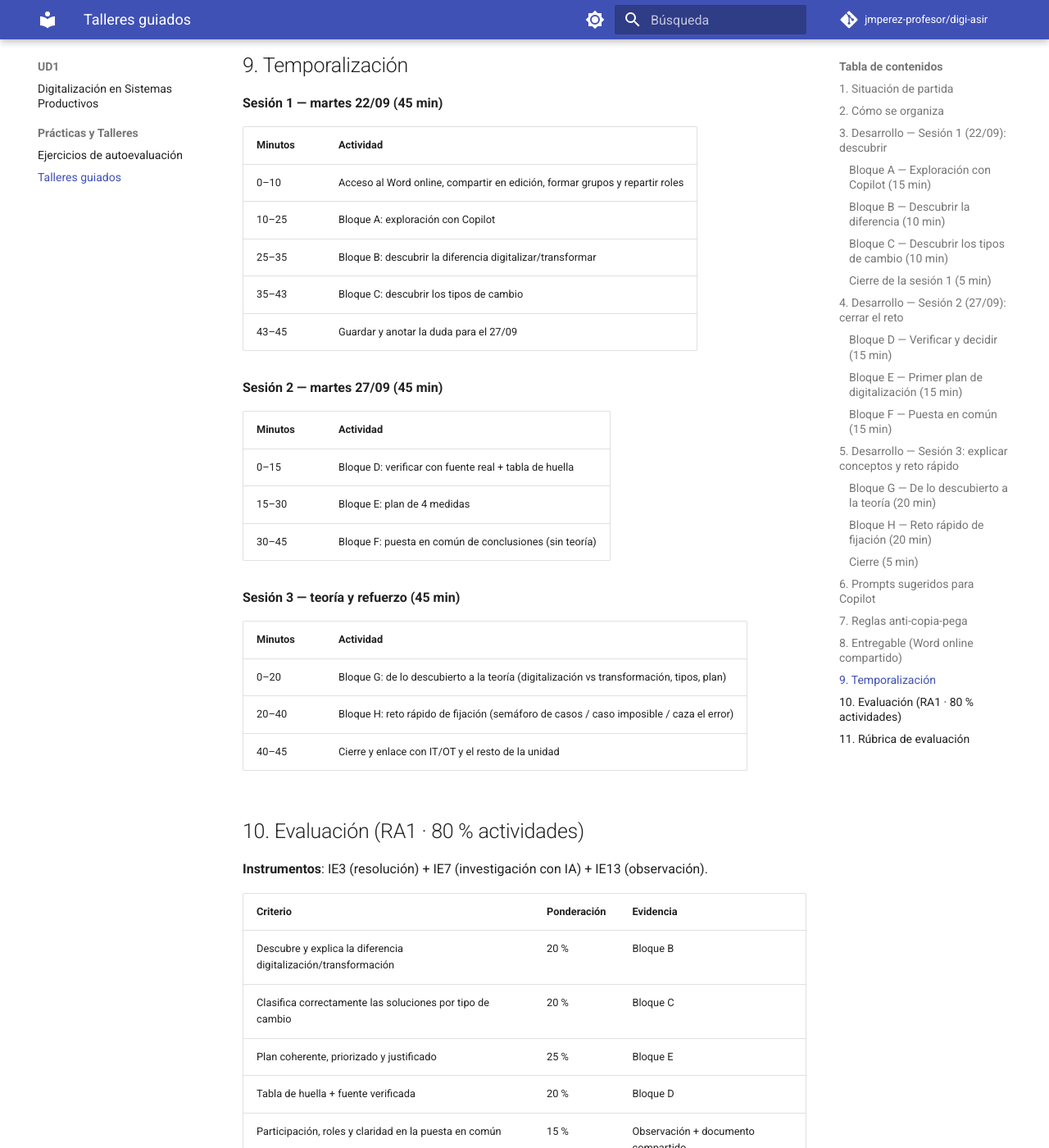
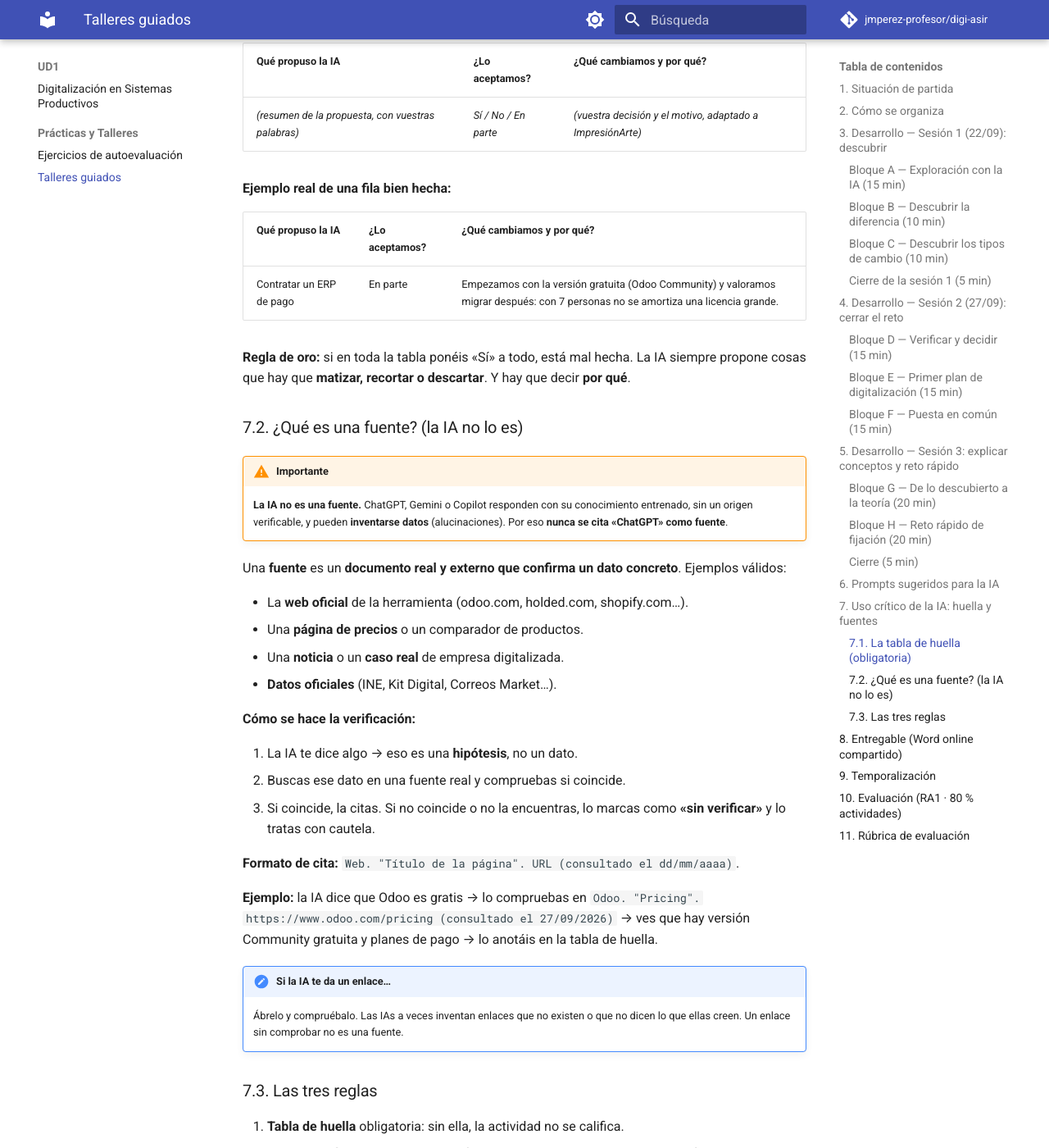
Before and after one commit to jmperez-profesor/digi-asir, an MkDocs documentation site: the page built from docs/practicas/UD1/index.md, in a window 1280 px wide and 1400 px high, scrolled down 4593 px. Shown: the whole window at 82% size. Built offline with MkDocs 1.6.1 and Material for MkDocs 9.7.7, drawn with Linux system fonts in a browser that asks for light colours; comment, search, counter and statistics services are not loaded; some of the changed text lies outside the part shown.

Commit message:
fix(UD1): usar IA disponible (ChatGPT/Gemini/Copilot), aclarar tabla de huella y qué es una fuente (la IA no lo es)

```diff
--- a/docs/practicas/UD1/index.md
+++ b/docs/practicas/UD1/index.md
@@ -5,11 +5,14 @@
     Listo para compartir por Teams/OneDrive y que cada grupo lo rellene en edición.
 
 > **Metodología**: Aprendizaje Basado en Descubrimiento (ABD). **No se ha visto teoría**: el alumnado construye los conceptos investigando con IA y los pone en común después.
-> **Herramientas**: Microsoft Copilot + documento de Word online compartido en edición con el grupo y con el profesor.
+> **Herramientas**: **una IA generativa** (ChatGPT, Gemini o Copilot — la que tenga disponible cada grupo) + documento de Word online compartido en edición con el grupo y con el profesor.
 > **Secuencia**: 22/09 exploración · 27/09 cierre del reto · S3 teoría y actividad rápida.
 
 !!! question "¿Por qué dos sesiones para el reto y una tercera de teoría?"
-    Con 45 min, entre acceder al Word, compartirlo en edición y abrir Copilot se van ~10 min. Quedan 30–35 min reales: suficientes para **explorar y empezar** (22/09) y para **cerrar y compartir** (27/09), pero no para descubrir, contrastar, redactar, exponer *y además* formalizar la teoría. Por eso la S3 se reserva a **poner nombre a lo descubierto** con una actividad rápida de refuerzo. Intentarlo todo en un día obliga a correr y convierte el descubrimiento en copia-pega.
+    Con 45 min, entre acceder al Word, compartirlo en edición y abrir la IA se van ~10 min. Quedan 30–35 min reales: suficientes para **explorar y empezar** (22/09) y para **cerrar y compartir** (27/09), pero no para descubrir, contrastar, redactar, exponer *y además* formalizar la teoría. Por eso la S3 se reserva a **poner nombre a lo descubierto** con una actividad rápida de refuerzo. Intentarlo todo en un día obliga a correr y convierte el descubrimiento en copia-pega.
+
+!!! info "Nota: cada grupo usa la IA que pueda"
+    No todos los alumnos tienen el mismo acceso a Copilot que el profesorado. Está permitido usar **ChatGPT, Gemini o Copilot** (la que esté disponible), indicando en el documento **cuál se ha usado**. Las reglas de uso crítico son las mismas para todas.
 
 ## 1. Situación de partida
 
@@ -26,7 +29,7 @@ Sara y Samuel dirigen el único taller de impresión textil de su localidad (7 p
 | Rol | Función |
 |---|---|
 | **Coordinador/a** | Controla el tiempo y que todas las preguntas queden respondidas |
-| **Piloto de Copilot** | Escribe los prompts y pega las respuestas en el documento |
+| **Piloto de IA** | Escribe los prompts y pega las respuestas en el documento |
 | **Analista** | Decide qué respuestas de la IA son válidas y rellena la tabla de huella |
 | **Portavoz** | Presenta las conclusiones en la puesta en común del 27/09 |
 
@@ -34,15 +37,15 @@ Sara y Samuel dirigen el único taller de impresión textil de su localidad (7 p
 
 > Objetivo: entender el problema de ImpresiónArte y empezar a descubrir, sin teoría, qué soluciones existen y de qué tipo son.
 
-### Bloque A — Exploración con Copilot (15 min)
+### Bloque A — Exploración con la IA (15 min)
 
-1. Abrid Copilot y pedidle que analice el caso de ImpresiónArte.
+1. Abrid vuestra IA (ChatGPT, Gemini o Copilot) y pedidle que analice el caso de ImpresiónArte.
 2. Preguntadle **qué problemas concretos** tiene el taller y **qué soluciones** propone.
 3. Volcad las 5 ideas que os parezcan más importantes en la tabla del documento.
 
 ### Bloque B — Descubrir la diferencia (10 min)
 
-Preguntad a Copilot: *«¿Qué diferencia hay entre digitalizar y transformar digitalmente?»* y responded en el documento con vuestras palabras:
+Preguntad a la IA: *«¿Qué diferencia hay entre digitalizar y transformar digitalmente?»* y responded en el documento con vuestras palabras:
 
 - ¿Escanear las facturas en papel es digitalizar o transformar? ¿Por qué?
 - ¿Abrir una tienda online que se conecta sola con el inventario es digitalizar o transformar? ¿Por qué?
@@ -50,7 +53,7 @@ Preguntad a Copilot: *«¿Qué diferencia hay entre digitalizar y transformar di
 
 ### Bloque C — Descubrir los tipos de cambio (10 min)
 
-Preguntad a Copilot *«¿Qué tipos de transformación digital existen?»* y clasificad las soluciones del Bloque A según el tipo de cambio que suponen. Rellenad la tabla.
+Preguntad a la IA *«¿Qué tipos de transformación digital existen?»* y clasificad las soluciones del Bloque A según el tipo de cambio que suponen. Rellenad la tabla.
 
 ### Cierre de la sesión 1 (5 min)
 
@@ -62,8 +65,8 @@ Cada grupo guarda el documento (queda en la nube, compartido) y anota **una duda
 
 ### Bloque D — Verificar y decidir (15 min)
 
-1. Elegid **una afirmación de Copilot** (un precio, una herramienta, un dato) y **contrastadla** con una fuente real (web oficial, catálogo, noticia). Citad la fuente.
-2. Rellenad la **tabla de huella**: *qué dijo la IA / qué aceptamos / qué cambiamos y por qué*.
+1. Elegid **una afirmación de la IA** (un precio, una herramienta, un dato) y **contrastadla** con una fuente real (web oficial, catálogo, noticia). Citad la fuente (ver [§7.2](#72-que-es-una-fuente-la-ia-no-lo-es)).
+2. Rellenad la **tabla de huella** (ver [§7.1](#71-la-tabla-de-huella-obligatoria)).
 
 ### Bloque E — Primer plan de digitalización (15 min)
 
@@ -97,7 +100,7 @@ Actividad corta de refuerzo (una de estas, a elección del profesor):
 
 Síntesis oral: «¿Qué hemos descubierto? ¿Cómo lo llamamos ahora?». Se enlaza con el resto de la unidad (IT/OT, tecnologías en planta y negocio).
 
-## 6. Prompts sugeridos para Copilot
+## 6. Prompts sugeridos para la IA
 
 > **Prompt 1** — «Analiza este caso: un taller de impresión textil de 7 personas, sin web ni tienda online, gestión manual de pedidos e inventario, con caída de ventas desde 2020. ¿Qué problemas tiene y qué soluciones digitales propondrías?»
 
@@ -105,12 +108,60 @@ Síntesis oral: «¿Qué hemos descubierto? ¿Cómo lo llamamos ahora?». Se enl
 
 > **Prompt 3** — «¿Qué tipos de transformación digital existen? Clasifica estas soluciones [pegar las del Bloque A] según su tipo.»
 
-> **Prompt 4** — «¿Cuánto costaría aproximadamente [herramienta concreta] para una empresa de 7 personas? ¿Qué alternativa gratuita o barata hay?»
+> **Prompt 4** — «¿Cuánto costaría aproximadamente [herramienta concreta] para una empresa de 7 personas? ¿Qué alternativa gratuita o barata hay? Dame también la web oficial donde comprobarlo.»
 
-## 7. Reglas anti-copia-pega
+!!! tip "Truco"
+    Pídele siempre a la IA **de dónde sale el dato** («¿en qué web lo puedo comprobar?»). Así te da el punto de partida para verificar. Si no da ninguna referencia o inventa un enlace, ese dato es **poco fiable**.
+
+## 7. Uso crítico de la IA: huella y fuentes
+
+### 7.1. La tabla de huella (obligatoria)
+
+La **tabla de huella** es el registro de vuestro diálogo con la IA. No es un resumen de la respuesta: es la **memoria de vuestras decisiones**. Sirve para demostrar que la IA fue el punto de partida y que **vosotros decidisteis**.
+
+Tiene **tres columnas**:
+
+| Qué propuso la IA | ¿Lo aceptamos? | ¿Qué cambiamos y por qué? |
+|---|---|---|
+| *(resumen de la propuesta, con vuestras palabras)* | *Sí / No / En parte* | *(vuestra decisión y el motivo, adaptado a ImpresiónArte)* |
+
+**Ejemplo real de una fila bien hecha:**
+
+| Qué propuso la IA | ¿Lo aceptamos? | ¿Qué cambiamos y por qué? |
+|---|---|---|
+| Contratar un ERP de pago | En parte | Empezamos con la versión gratuita (Odoo Community) y valoramos migrar después: con 7 personas no se amortiza una licencia grande. |
+
+**Regla de oro:** si en toda la tabla ponéis «Sí» a todo, está mal hecha. La IA siempre propone cosas que hay que **matizar, recortar o descartar**. Y hay que decir **por qué**.
+
+### 7.2. ¿Qué es una fuente? (la IA no lo es)
+
+!!! warning "Importante"
+    **La IA no es una fuente.** ChatGPT, Gemini o Copilot responden con su conocimiento entrenado, sin un origen verificable, y pueden **inventarse datos** (alucinaciones). Por eso **nunca se cita «ChatGPT» como fuente**.
+
+Una **fuente** es un **documento real y externo que confirma un dato concreto**. Ejemplos válidos:
+
+- La **web oficial** de la herramienta (odoo.com, holded.com, shopify.com…).
+- Una **página de precios** o un comparador de productos.
+- Una **noticia** o un **caso real** de empresa digitalizada.
+- **Datos oficiales** (INE, Kit Digital, Correos Market…).
+
+**Cómo se hace la verificación:**
+
+1. La IA te dice algo → eso es una **hipótesis**, no un dato.
+2. Buscas ese dato en una fuente real y compruebas si coincide.
+3. Si coincide, la citas. Si no coincide o no la encuentras, lo marcas como **«sin verificar»** y lo tratas con cautela.
+
+**Formato de cita:** `Web. "Título de la página". URL (consultado el dd/mm/aaaa)`.
+
+**Ejemplo:** la IA dice que Odoo es gratis → lo compruebas en `Odoo. "Pricing". https://www.odoo.com/pricing (consultado el 27/09/2026)` → ves que hay versión Community gratuita y planes de pago → lo anotáis en la tabla de huella.
+
+!!! note "Si la IA te da un enlace…"
+    Ábrelo y compruébalo. Las IAs a veces inventan enlaces que no existen o que no dicen lo que ellas creen. Un enlace sin comprobar no es una fuente.
+
+### 7.3. Las tres reglas
 
 1. **Tabla de huella** obligatoria: sin ella, la actividad no se califica.
-2. **Fuente verificada**: al menos una afirmación de Copilot contrastada con una fuente real y citada.
+2. **Fuente verificada**: al menos una afirmación de la IA contrastada con una fuente real y citada.
 3. La IA **propone**; el grupo **decide y justifica** con sus palabras.
 
 ## 8. Entregable (Word online compartido)
@@ -131,7 +182,7 @@ Un único documento por grupo con:
 | Minutos | Actividad |
 |---|---|
 | 0–10 | Acceso al Word online, compartir en edición, formar grupos y repartir roles |
-| 10–25 | Bloque A: exploración con Copilot |
+| 10–25 | Bloque A: exploración con la IA |
 | 25–35 | Bloque B: descubrir la diferencia digitalizar/transformar |
 | 35–43 | Bloque C: descubrir los tipos de cambio |
 | 43–45 | Guardar y anotar la duda para el 27/09 |
```
Also changed, not shown: legislacion/solucionario_UD1_impresionarte.md (+14 -2 lines), 1 other file.
